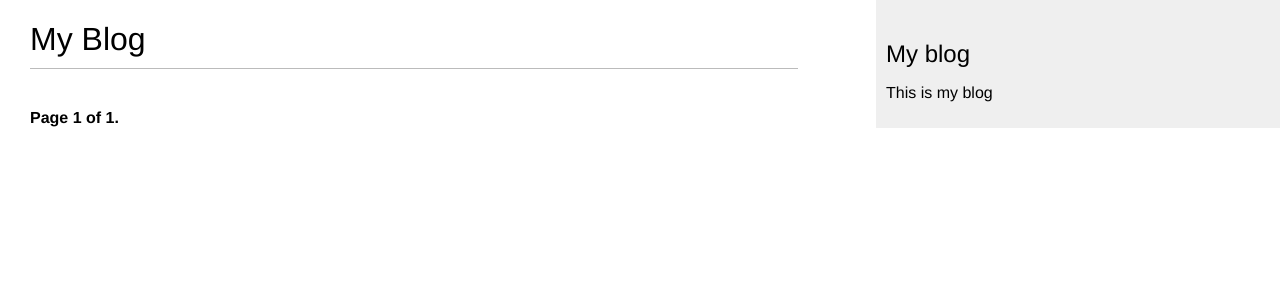
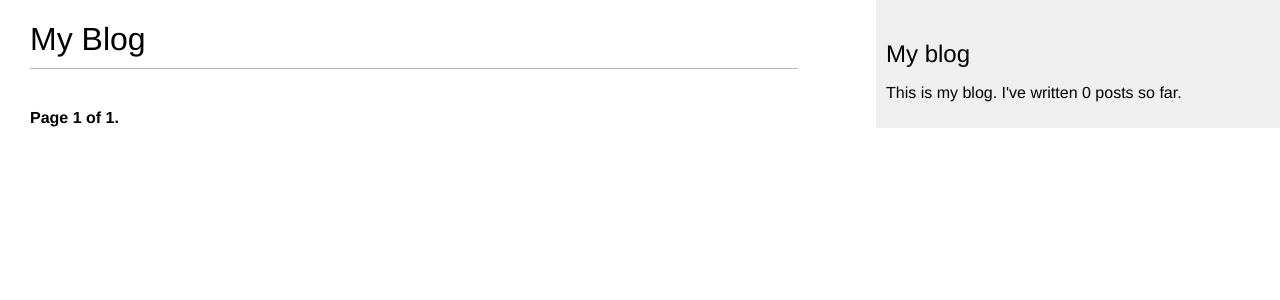
Before and after one commit to yura702007/djangoBlog, a Django app: page /blog/ in a window 1280 px wide. Shown: the top 300 px of the page. Run offline with Django 4.2, Linux system fonts and the light colour scheme; data that the repository does not hold is empty.

Commit message:
load blog_tags to base.html

```diff
--- a/my_site/blog/templates/blog/base.html
+++ b/my_site/blog/templates/blog/base.html
@@ -14,7 +14,10 @@
     </div>
     <div id="sidebar">
         <h2>My blog</h2>
-        <p>This is my blog</p>
+        <p>
+            This is my blog.
+            I've written {% total_posts %} posts so far.
+        </p>
     </div>
 </body>
 </html>
```
